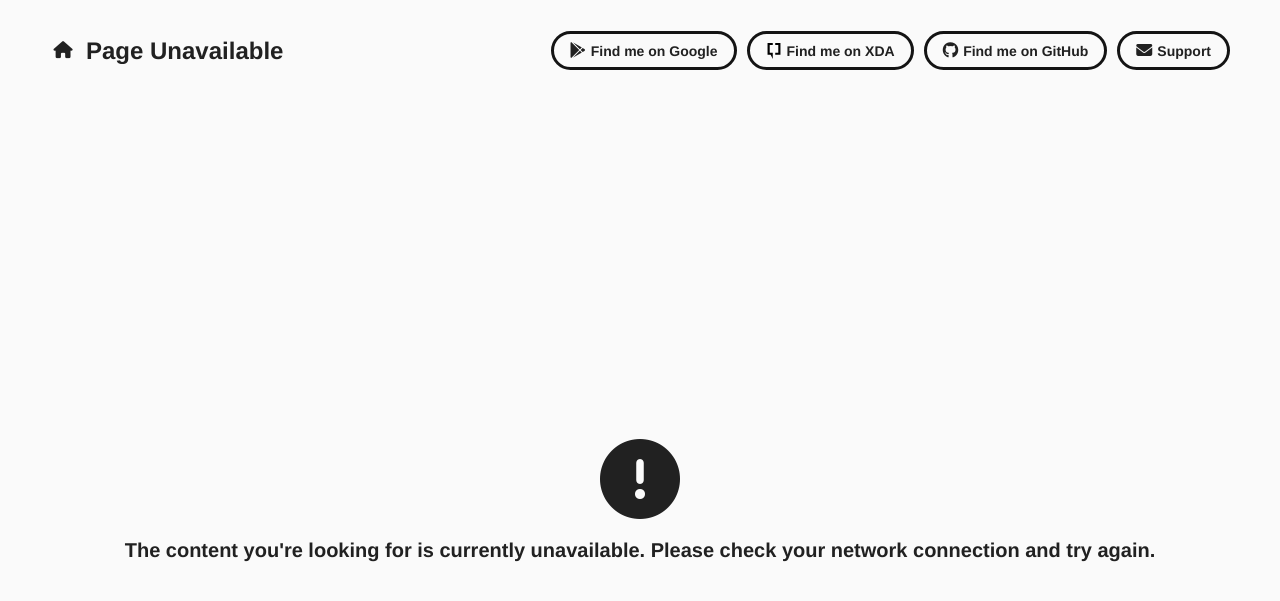
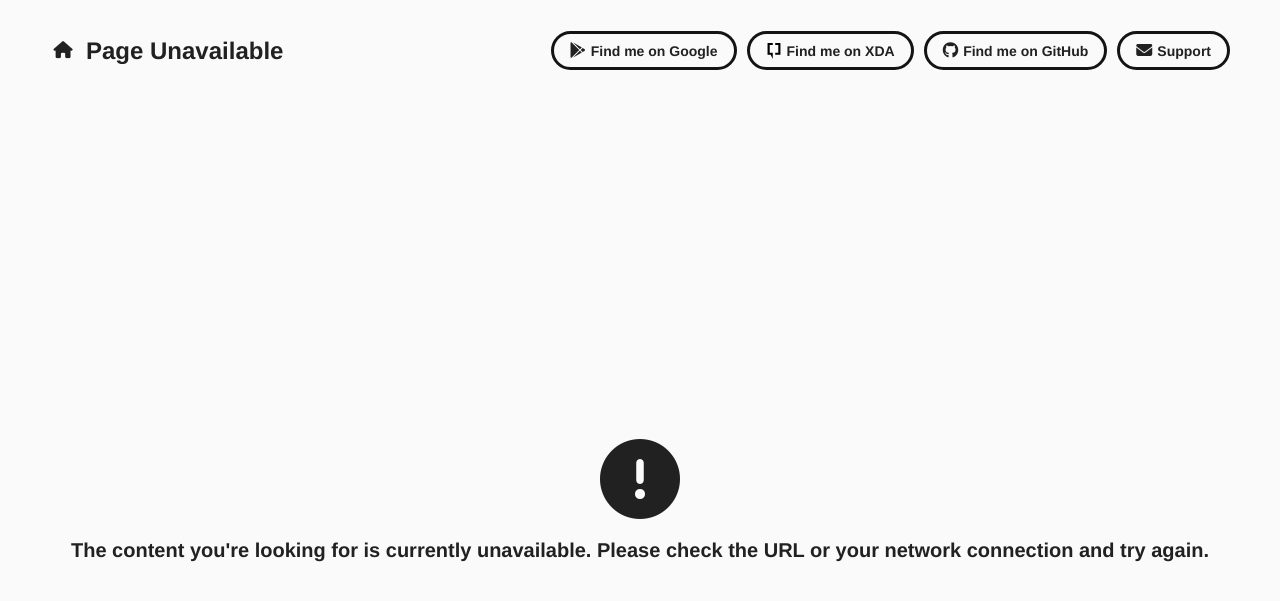
Before and after one commit to Massi-X/massi-x.github.io, a Jekyll site: the page built from notfound.html, in a window 1280 px wide. Shown: the top 601 px of the page. Built offline with Jekyll 4.4.1, drawn with Linux system fonts in a browser that asks for light colours.

Commit message:
Updated notfound string

```diff
--- a/_data/_strings.yml
+++ b/_data/_strings.yml
@@ -19,7 +19,7 @@ en:
   otherproj: "Other Projects"
   contributions: "Contributions"
   blog: "Blog"
-  pageunavailabletext: "The content you're looking for is currently unavailable. Please check your network connection and try again."
+  pageunavailabletext: "The content you're looking for is currently unavailable. Please check the URL or your network connection and try again."
   acceptall: "Accept all"
   rejectall: "Reject all"
   savesettings: "Save settings"
```
